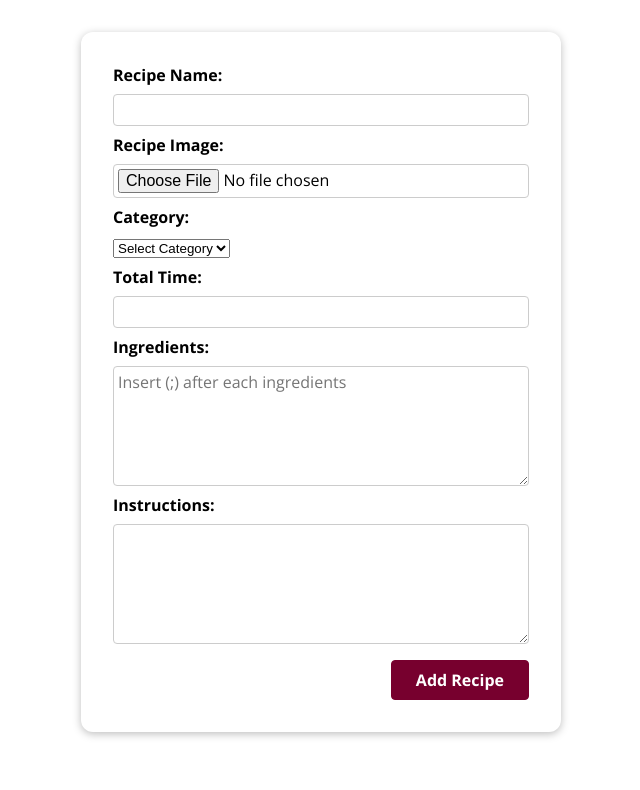
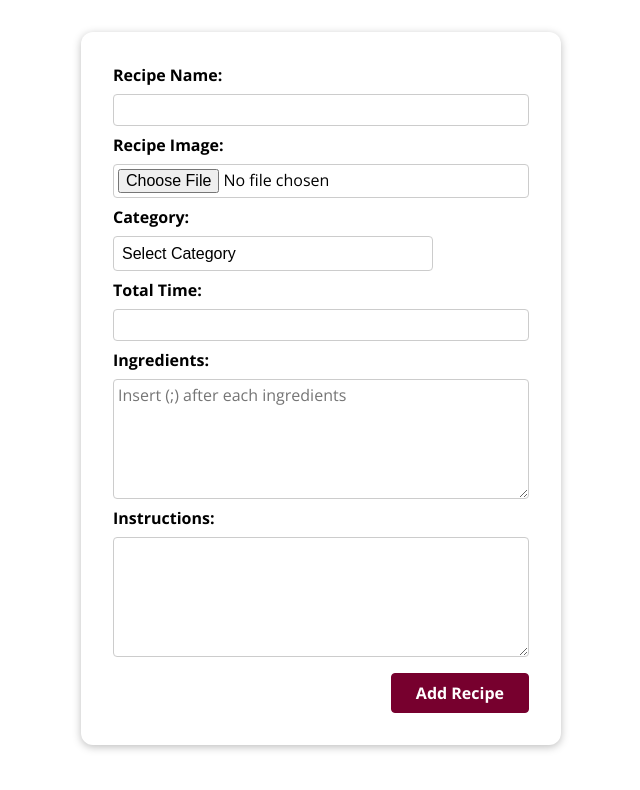
Before and after one commit to malakshaer/food-recipes, a Next.js app in the folder frontend/: page /new-recipe in a window 1280 px wide. Shown: the top 790 px of the page, without its empty margins (319-959 px from the left). Built offline with nearby package versions, Linux system fonts and the light colour scheme.

Commit message:
frontend: add styles for category

```diff
--- a/frontend/src/components/CreateRecipe/CreateRecipe.module.css
+++ b/frontend/src/components/CreateRecipe/CreateRecipe.module.css
@@ -31,6 +31,27 @@
     width: 100%;
 }
 
+.category {
+    font-size: 1rem;
+    padding: 0.5rem;
+    border-radius: 0.25rem;
+    border: 1px solid #ccc;
+    background-color: #fff;
+    appearance: none;
+    width: 100%;
+    max-width: 20rem;
+}
+
+.category:focus {
+    outline: none;
+    box-shadow: 0 0 0 2px #60a5fa;
+    border-color: #60a5fa;
+}
+
+.category option {
+    font-size: 1rem;
+}
+
 .actions {
     margin-top: 1rem;
     text-align: right;
@@ -45,6 +66,7 @@
     border: 1px solid #77002e;
     border-radius: 4px;
     font-weight: bold;
+
 }
 
 .actions button:hover,
```
